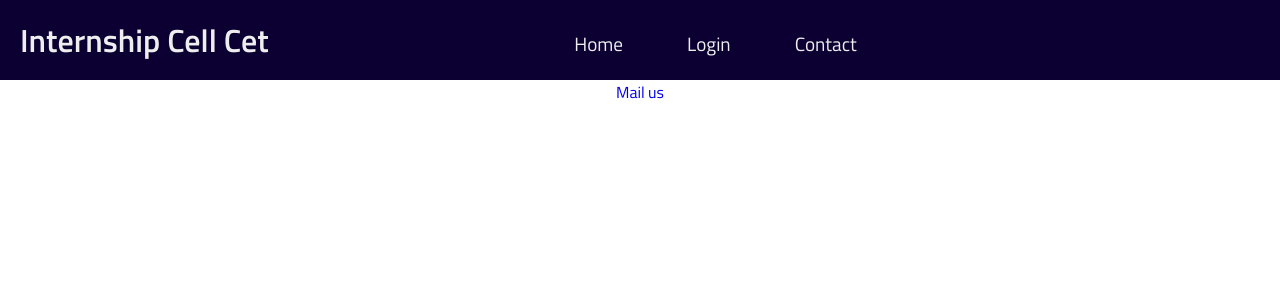
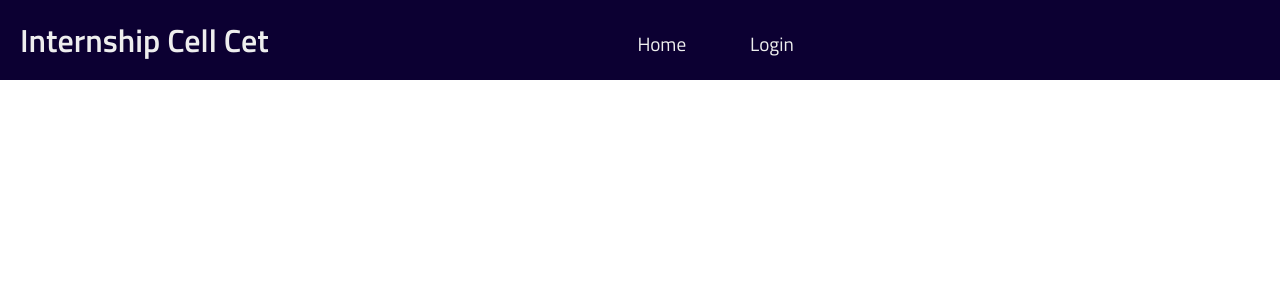
Before and after one commit to MVK2803/InternshipCellCet, a React (Vite) app: page /contact in a window 1280 px wide. Shown: the top 300 px of the page. Built offline with nearby package versions, Linux system fonts and the light colour scheme.

Commit message:
commented contacts page

```diff
--- a/src/App.tsx
+++ b/src/App.tsx
@@ -3,7 +3,7 @@ import { BrowserRouter as Router, Routes, Route } from 'react-router-dom'
 import Home from './components/home'
 import Login from './components/login'
 import Navbar from './components/navbar'
-import Contact from './components/contacts'
+// import Contact from './components/contacts'
 function App() {
 
   return (
@@ -13,7 +13,7 @@ function App() {
         <Routes>
           <Route path='/' element={<Home></Home>}></Route>
           <Route path='/login' element={<Login></Login>}></Route>
-          <Route path='/contact' element={<Contact></Contact>}></Route>
+          {/* <Route path='/contact' element={<Contact></Contact>}></Route> */}
         </Routes>
       </Router>
 
--- a/src/components/navbar.tsx
+++ b/src/components/navbar.tsx
@@ -12,7 +12,7 @@ const Navbar = () => {
       <div className={navStatus ? 'links responsive-navbar' : 'links'}>
         <Link to={"/"} onClick={()=>setNavStatus(false)}>Home</Link>
         <Link to={"/login"} onClick={()=>setNavStatus(false)}>Login</Link>
-        <Link to={"/contact"} onClick={()=>setNavStatus(false)}>Contact</Link>
+        {/* <Link to={"/contact"} onClick={()=>setNavStatus(false)}>Contact</Link> */}
         <button className = 'nav-btn nav-close-btn' onClick={()=>setNavStatus(!navStatus)}>
           <FaTimes></FaTimes>
         </button>
--- a/src/index.css
+++ b/src/index.css
@@ -120,13 +120,13 @@
   font-size: 45px;
 }
 
-.contact{
+/* .contact{
   text-align: center;
 }
 
 .contact a{
   text-decoration: none;
-}
+} */
 @media screen and (max-width : 1024px){
   .nav-btn{
     visibility: visible;
```
